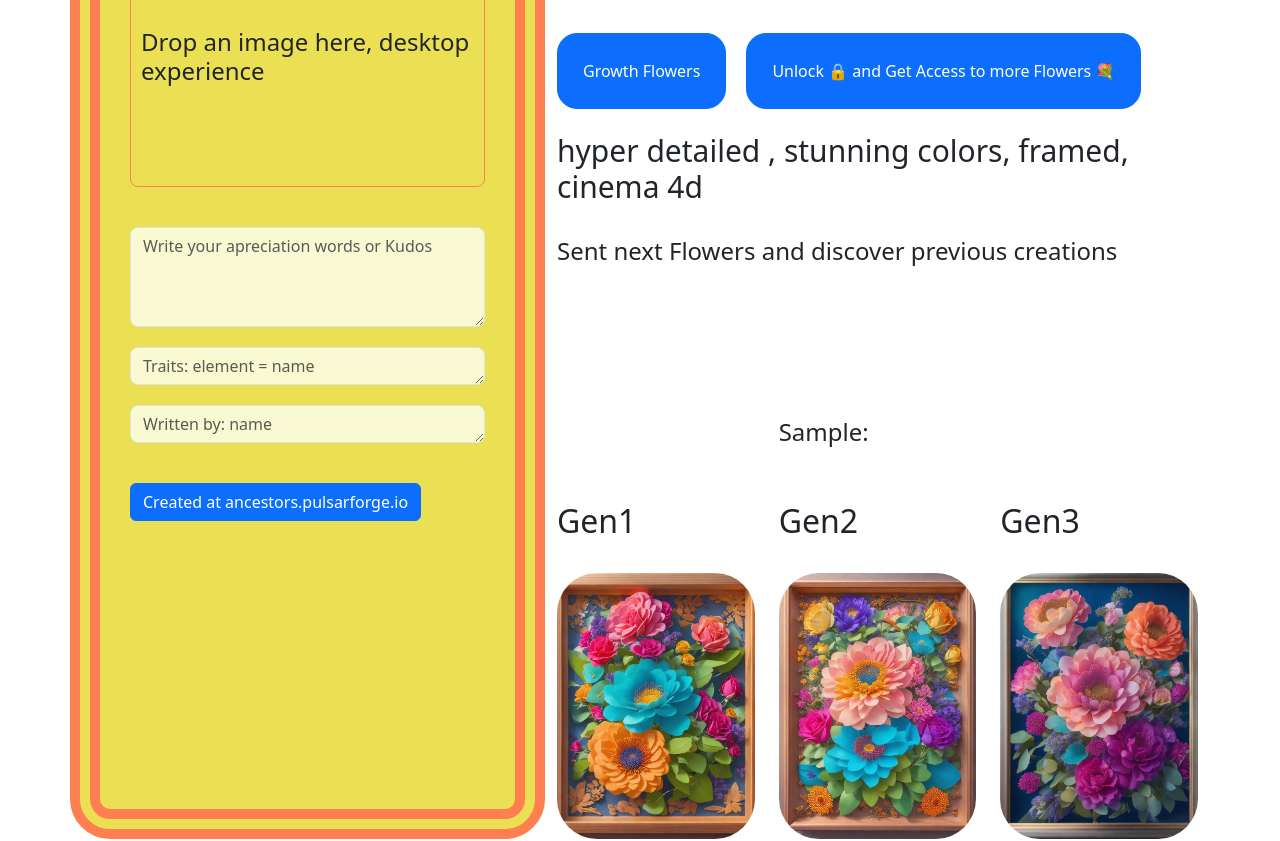
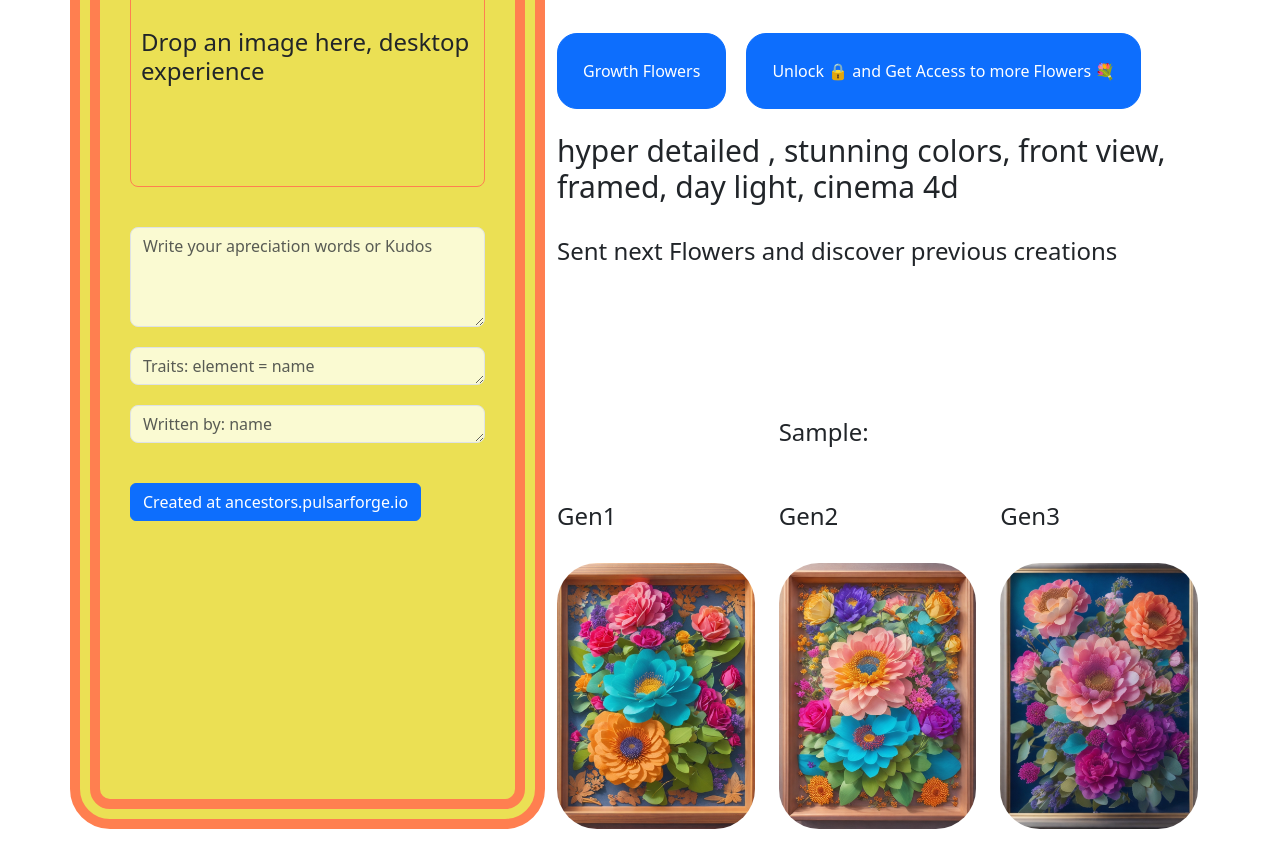
Before and after one commit to blockdatalabs/Ancestors-NFTs-Marketplace, a React (Create React App) app: page /share-tree-flowers in a window 1280 px wide. Shown: the part 620-1461 px from the top of the page. Built offline with nearby package versions, Linux system fonts and the light colour scheme; the HTML template or start-up script is replaced by a standard one.

Commit message:
url features and display

```diff
--- a/src/components/Evolutions/Flowers.jsx
+++ b/src/components/Evolutions/Flowers.jsx
@@ -28,16 +28,20 @@ function Flowers() {
 
   const handleDrop = (e) => {
     e.preventDefault();
-    const droppedImage = e.dataTransfer.files[0];
 
-    if (droppedImage && droppedImage.type.startsWith('image/')) {
-      const imageUrl = URL.createObjectURL(droppedImage);
-      setImage(imageUrl);
+    const droppedImageUrl = e.dataTransfer.getData('text');
+
+    if (droppedImageUrl) {
+      setImage(droppedImageUrl);
     }
   };
 
   const handleDragOver = (e) => {
     e.preventDefault();
+  };
+
+  const handleDragStart = (e, imageUrl) => {
+    e.dataTransfer.setData('text', imageUrl);
   };
 
   const unlockHandler = (e) => {
@@ -150,7 +154,7 @@ function Flowers() {
               <br />
 
               <h4 style={{ fontSize: 30 }}>
-                hyper detailed , stunning colors, framed, cinema 4d
+                hyper detailed , stunning colors, front view, framed, day light, cinema 4d
               </h4>
               <br />
 
@@ -164,6 +168,88 @@ function Flowers() {
                 {generation.map(
                   (leoImage, index) =>
                     index === 1 && (
+                      <div className="row" key={index}>
+                        {leoImage.generated_images.map((leoGenerate, idx) => (
+                          <>
+                            <div className="col-md-4" key={idx}>
+                              <h4>Gen {idx + 1}</h4>
+                              <img
+                                src={leoGenerate?.url}
+                                style={{
+                                  width: "75%",
+                                  borderRadius: 40,
+                                }}
+                                alt="generations"
+                              />
+                            </div>
+                          </>
+                        ))}
+                      </div>
+                    ),
+                )}
+                <div  className="col-md-8 " style={{ cursor: "pointer" }}>
+
+                </div>
+
+                </div>
+                </>
+
+          ) : (
+            <h4>Submit, wait and get the species evolutions</h4>
+          )}
+                    <div className="row">
+            <div className="col-md-4"></div>
+            <div className="col-md-4">
+              <br />
+              <br />
+              <br />
+              <br />
+              <h4>Sample:</h4>
+              <br />
+              <br />
+            </div>
+            <div className="col-md-4"></div>
+          </div>
+
+          <div className="row">
+            <div className="col-md-4" >
+              <h4>Gen1</h4>
+              <br />
+              <img
+                src={Gen1}
+                alt="skins of one flower"
+                style={{ width: "100%", borderRadius: 40}}
+              />
+            </div>
+
+            <div className="col-md-4">
+              <h4>Gen2</h4>
+              <br />
+              <img
+                src={Gen2}
+                alt="skins of one flower"
+                style={{ width: "100%", borderRadius: 40 }}
+              />
+            </div>
+            <div className="col-md-4">
+              <h4>Gen3</h4>
+              <br />
+              <img
+                src={Gen3}
+                alt="skins of one flower"
+                style={{ width: "100%", borderRadius: 40 }}
+              />
+            </div>
+          </div>
+          </div>
+
+        </div>
+        <div className="row" style={{ marginTop: 80, marginBottom: 80 }}>
+          {generation ? (
+            <>
+            {generation.map(
+                  (leoImage, index) =>
+                  locked === "locked" && index === 2 && (
                       <div className="row" key={index}>
                         {leoImage.generated_images.map((leoGenerate, idx) => (
                           <>
@@ -186,90 +272,6 @@ function Flowers() {
                       </div>
                     ),
                 )}
-                <div  className="col-md-8 " style={{ cursor: "pointer" }}>
-
-                </div>
-                {generation.map(
-                  (leoImage, index) =>
-                  index === 2 && (
-                      <div className="row" key={index}>
-                        {leoImage.generated_images.map((leoGenerate, idx) => (
-                          <>
-                            <div className="col-md-4" key={idx}>
-                              <h2>Gen {idx + 1}</h2>
-                              <img
-                                src={leoGenerate?.url}
-                                style={{
-                                  width: "75%",
-                                  borderRadius: 40,
-                                }}
-                                alt="generations"
-                              />
-                              <h5>
-                                Previous Creator Prompt: {leoImage.prompt}
-                              </h5>
-                            </div>
-                          </>
-                        ))}
-                      </div>
-                    ),
-                )}
-                </div>
-                </>
-
-          ) : (
-            <h4>Submit, wait and get the species evolutions</h4>
-          )}
-                    <div className="row">
-            <div className="col-md-4"></div>
-            <div className="col-md-4">
-              <br />
-              <br />
-              <br />
-              <br />
-              <h4>Sample:</h4>
-              <br />
-              <br />
-            </div>
-            <div className="col-md-4"></div>
-          </div>
-
-          <div className="row">
-            <div className="col-md-4" >
-              <h2>Gen1</h2>
-              <br />
-              <img
-                src={Gen1}
-                alt="skins of one flower"
-                style={{ width: "100%", borderRadius: 40}}
-              />
-            </div>
-
-            <div className="col-md-4">
-              <h2>Gen2</h2>
-              <br />
-              <img
-                src={Gen2}
-                alt="skins of one flower"
-                style={{ width: "100%", borderRadius: 40 }}
-              />
-            </div>
-            <div className="col-md-4">
-              <h2>Gen3</h2>
-              <br />
-              <img
-                src={Gen3}
-                alt="skins of one flower"
-                style={{ width: "100%", borderRadius: 40 }}
-              />
-            </div>
-          </div>
-          </div>
-
-        </div>
-        <div className="row" style={{ marginTop: 80, marginBottom: 80 }}>
-          {generation ? (
-            <>
                 {generation.map(
                   (leoImage, index) =>
                   locked === "locked" && index === 3 && (
```
